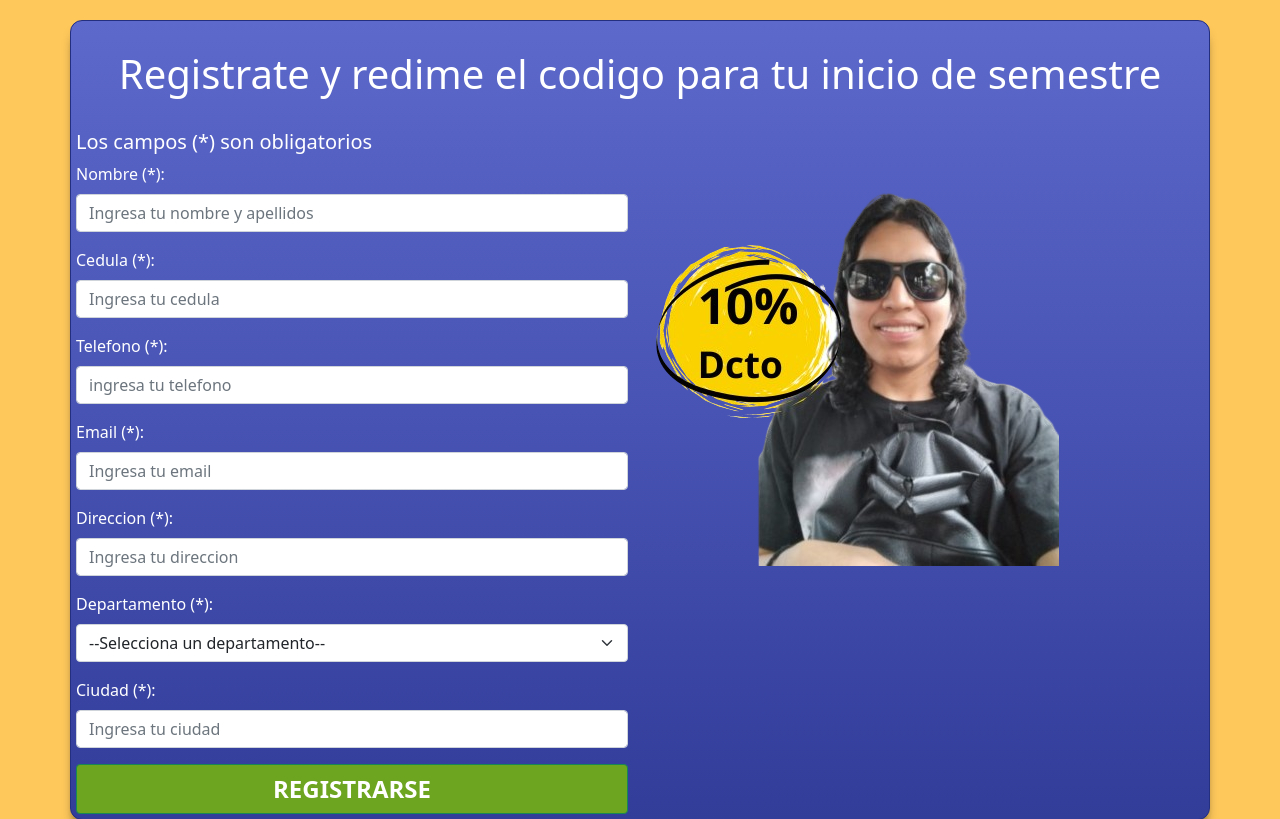
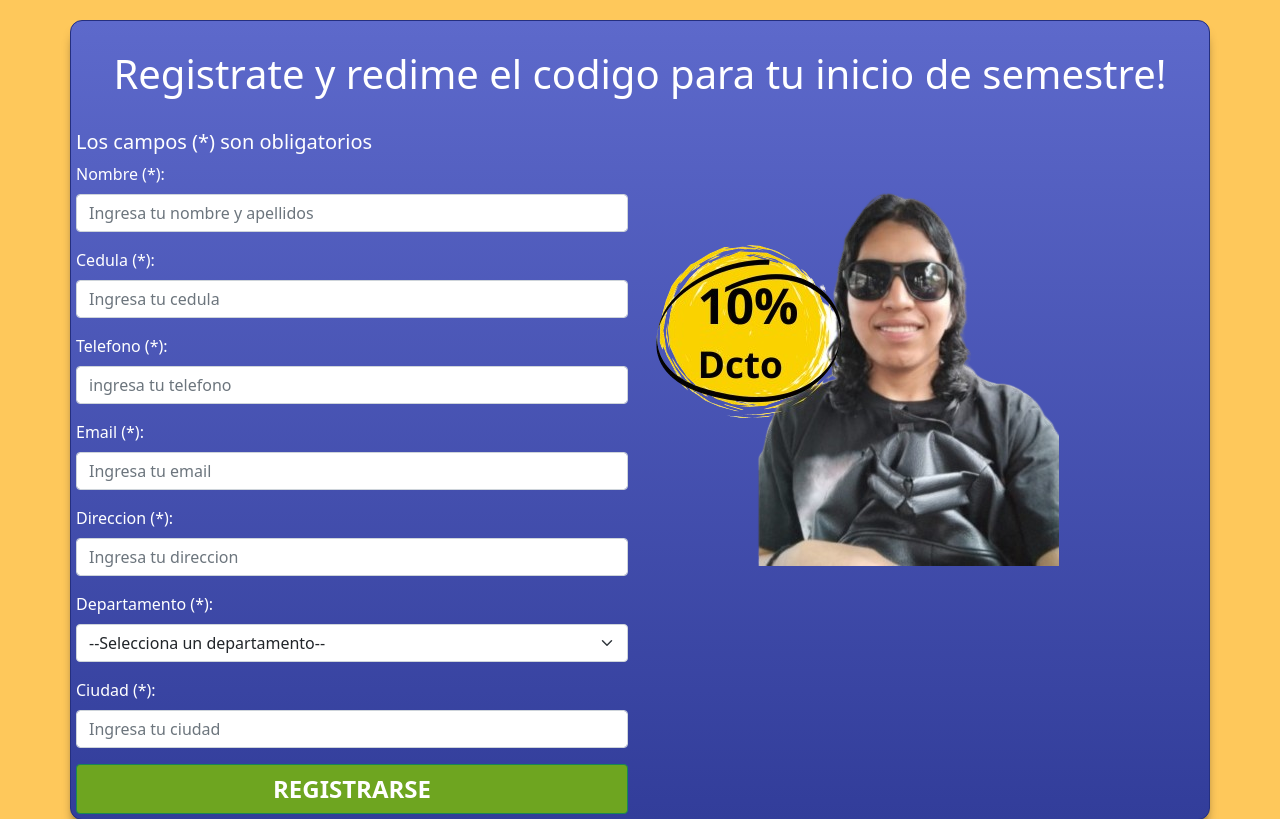
Before and after one commit to yuldorolmedomulcue/proyect_descuento_pdo, a PHP site: page / in a window 1280 px wide. Shown: the top 819 px of the page. Run offline with PHP 8.4, Linux system fonts and the light colour scheme.

Commit message:
cambios commit img p

```diff
--- a/index.php
+++ b/index.php
@@ -12,14 +12,14 @@
 
     <link rel="stylesheet" href="css/style.css">
 
-    <title>Redencion 10% de Descuento!</title>
+    <title>Redencion 10% de Descuento</title>
 </head>
 
 <body>
 
     <div class="container caja">
         <div class="row mt-4">
-            <h1 class="text-center">Registrate y redime el codigo para tu inicio de semestre</h1>
+            <h1 class="text-center">Registrate y redime el codigo para tu inicio de semestre!</h1>
         </div>
 
         <div class="row mt-4 mx-4"> <!--mx-4 hace mas peque;o barra de registro creado-->
```
